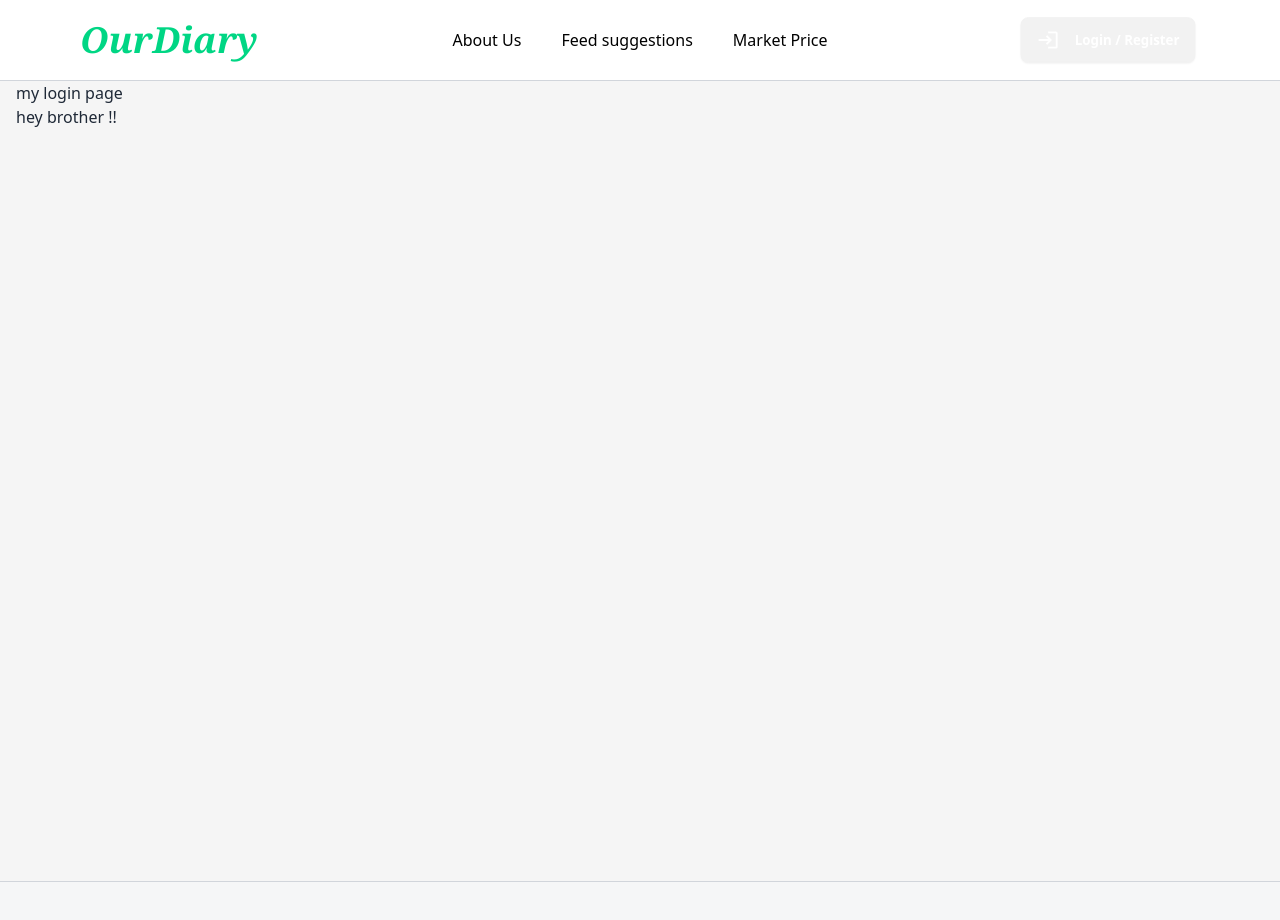
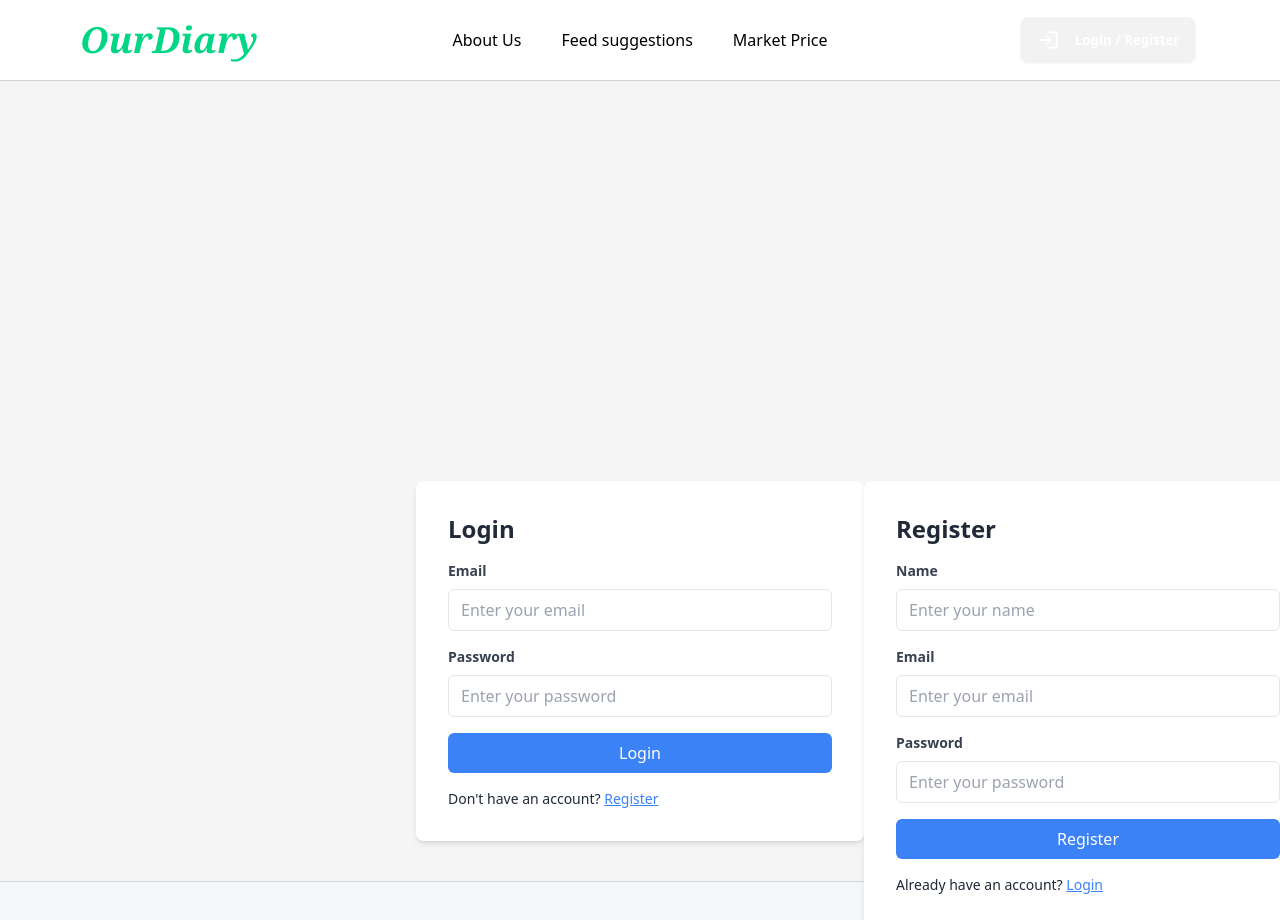
Before and after one commit to khadar-oothuru/OD-CLIENT, a React (Vite) app: page /login in a window 1280 px wide. Shown: the top 920 px of the page. Built offline with nearby package versions, Linux system fonts and the light colour scheme.

Commit message:
adding auth to the project

```diff
--- a/src/components/Login.jsx
+++ b/src/components/Login.jsx
@@ -1,10 +1,118 @@
-import React from "react";
+import React, { useState } from "react";
 
 const Login = () => {
+  const [isLogin, setIsLogin] = useState(true);
+
+  const toggleAuthMode = () => {
+    setIsLogin(!isLogin);
+  };
+
   return (
-    <div className="h-screen">
-      my login page
-      <h2> hey brother !!</h2>
+    <div className="h-screen flex items-center justify-center">
+      <div className="relative w-full max-w-md">
+        <div
+          className={`absolute inset-0 transform transition-transform duration-500 ${
+            isLogin ? "translate-x-0" : "-translate-x-full"
+          }`}
+        >
+          <div className="bg-white shadow-md rounded-lg p-8">
+            <h2 className="text-2xl font-bold mb-4">Login</h2>
+            <form>
+              <div className="mb-4">
+                <label className="block text-gray-700 text-sm font-bold mb-2">
+                  Email
+                </label>
+                <input
+                  type="email"
+                  className="w-full px-3 py-2 border rounded-md"
+                  placeholder="Enter your email"
+                />
+              </div>
+              <div className="mb-4">
+                <label className="block text-gray-700 text-sm font-bold mb-2">
+                  Password
+                </label>
+                <input
+                  type="password"
+                  className="w-full px-3 py-2 border rounded-md"
+                  placeholder="Enter your password"
+                />
+              </div>
+              <button
+                type="submit"
+                className="w-full bg-blue-500 text-white py-2 rounded-md"
+              >
+                Login
+              </button>
+            </form>
+            <p className="mt-4 text-sm">
+              Don't have an account?{" "}
+              <button
+                onClick={toggleAuthMode}
+                className="text-blue-500 underline"
+              >
+                Register
+              </button>
+            </p>
+          </div>
+        </div>
+        <div
+          className={`absolute inset-0 transform transition-transform duration-500 ${
+            isLogin ? "translate-x-full" : "translate-x-0"
+          }`}
+        >
+          <div className="bg-white shadow-md rounded-lg p-8">
+            <h2 className="text-2xl font-bold mb-4">Register</h2>
+            <form>
+              <div className="mb-4">
+                <label className="block text-gray-700 text-sm font-bold mb-2">
+                  Name
+                </label>
+                <input
+                  type="text"
+                  className="w-full px-3 py-2 border rounded-md"
+                  placeholder="Enter your name"
+                />
+              </div>
+              <div className="mb-4">
+                <label className="block text-gray-700 text-sm font-bold mb-2">
+                  Email
+                </label>
+                <input
+                  type="email"
+                  className="w-full px-3 py-2 border rounded-md"
+                  placeholder="Enter your email"
+                />
+              </div>
+              <div className="mb-4">
+                <label className="block text-gray-700 text-sm font-bold mb-2">
+                  Password
+                </label>
+                <input
+                  type="password"
+                  className="w-full px-3 py-2 border rounded-md"
+                  placeholder="Enter your password"
+                />
+              </div>
+              <button
+                type="submit"
+                className="w-full bg-blue-500 text-white py-2 rounded-md"
+              >
+                Register
+              </button>
+            </form>
+            <p className="mt-4 text-sm">
+              Already have an account?{" "}
+              <button
+                onClick={toggleAuthMode}
+                className="text-blue-500 underline"
+              >
+                Login
+              </button>
+            </p>
+          </div>
+        </div>
+      </div>
     </div>
   );
 };
```
